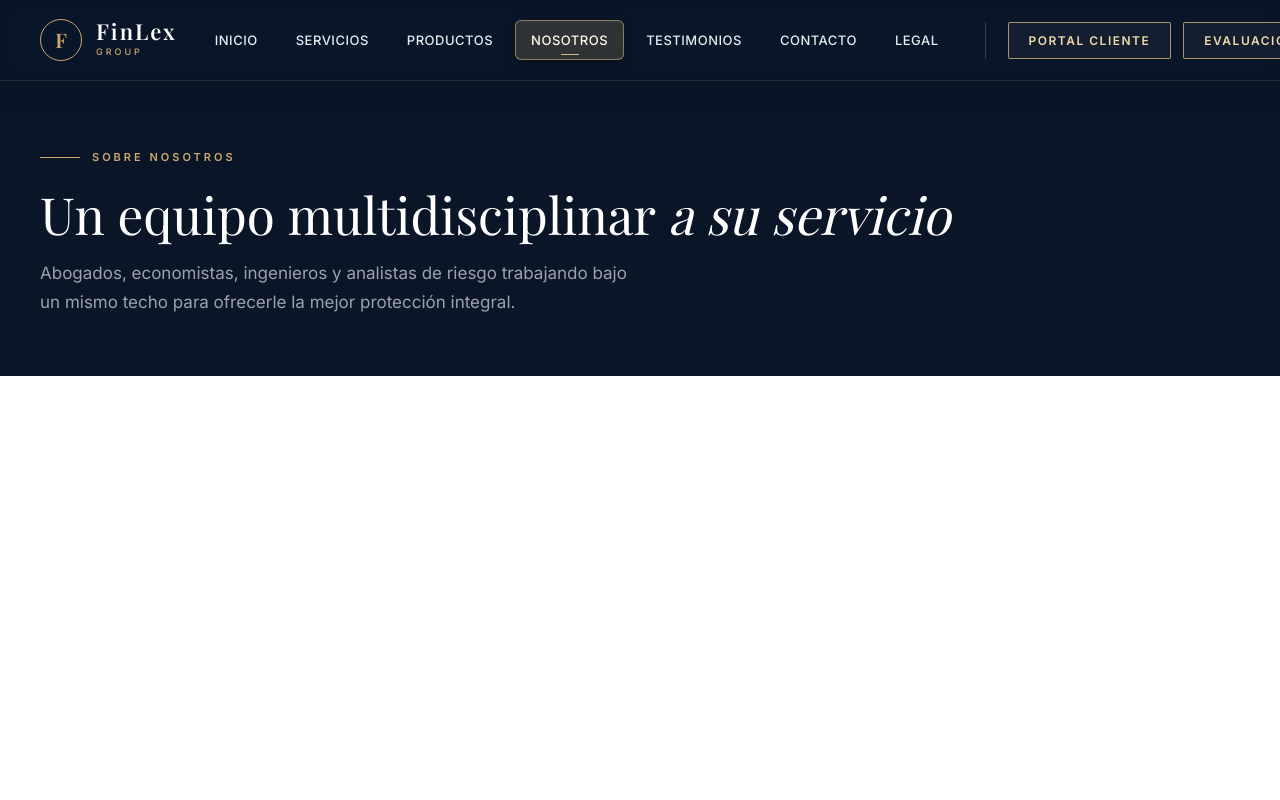
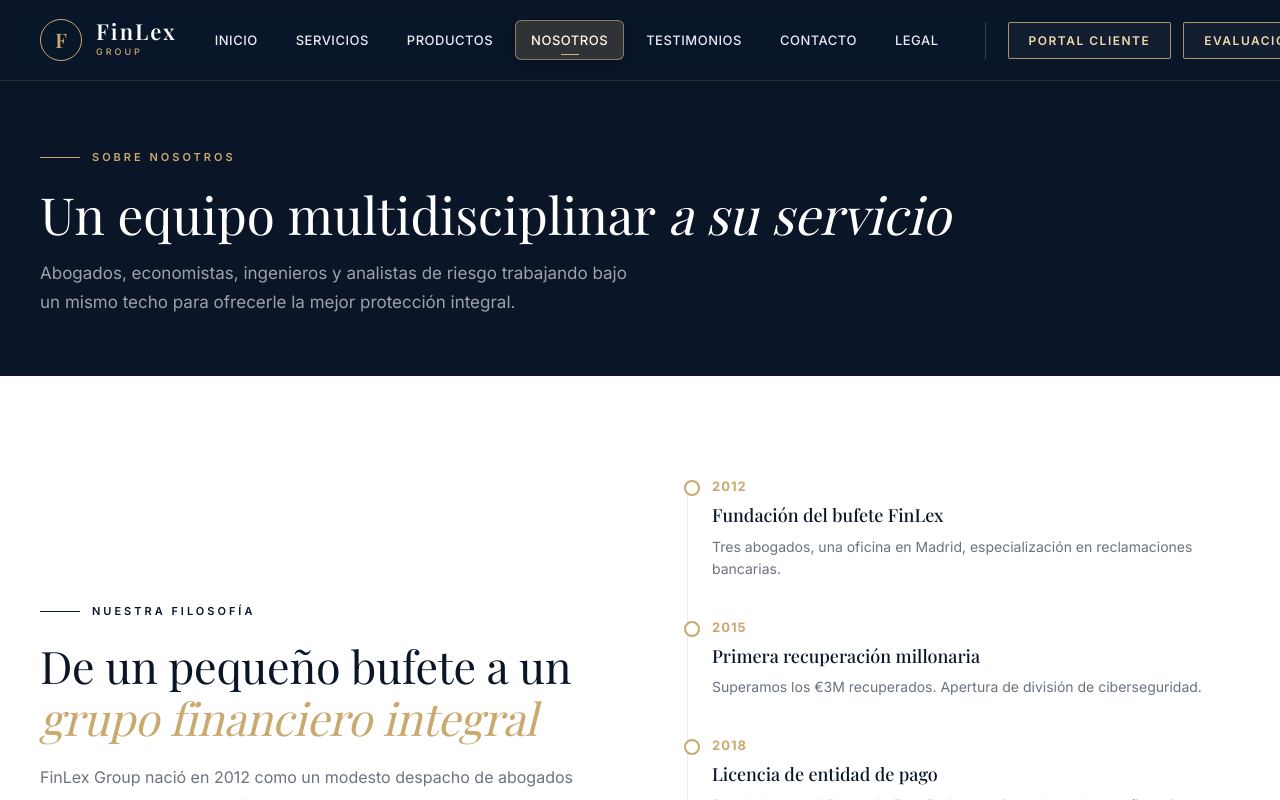
Before and after one commit to 555oliver/FinLexProject, an Angular app: page /about in a window 1280 px wide. Shown: the top 800 px of the page. Built offline with nearby package versions, Linux system fonts and the light colour scheme; a web font is replaced by a local one.

Commit message:
feat: implement global layout shell with scroll-based element animations and design system styles

```diff
--- a/src/app/app.component.ts
+++ b/src/app/app.component.ts
@@ -1,4 +1,4 @@
-import { ChangeDetectionStrategy, Component } from '@angular/core';
+import { AfterViewChecked, ChangeDetectionStrategy, Component, OnDestroy } from '@angular/core';
 import { RouterOutlet } from '@angular/router';
 import { FooterComponent } from './layout/footer/footer.component';
 import { HeaderComponent } from './layout/header/header.component';
@@ -10,4 +10,31 @@ import { GlobalLoadingComponent } from './core/components/global-loading/global-
   template: '<app-global-loading /><app-header /><main><router-outlet /></main><app-footer />',
   changeDetection: ChangeDetectionStrategy.OnPush,
 })
-export class AppComponent {}
+export class AppComponent implements AfterViewChecked, OnDestroy {
+  private readonly observedAttribute = 'data-finlex-animation-observed';
+  private readonly animationObserver = typeof IntersectionObserver === 'undefined'
+    ? null
+    : new IntersectionObserver((entries, observer) => {
+        for (const entry of entries) {
+          if (!entry.isIntersecting) continue;
+          entry.target.classList.add('visible');
+          observer.unobserve(entry.target);
+        }
+      }, { threshold: 0.08, rootMargin: '0px 0px -24px' });
+
+  ngAfterViewChecked(): void {
+    const pendingElements = document.querySelectorAll<HTMLElement>(
+      `.animate-on-scroll:not([${this.observedAttribute}])`,
+    );
+
+    for (const element of pendingElements) {
+      element.setAttribute(this.observedAttribute, 'true');
+      if (this.animationObserver) this.animationObserver.observe(element);
+      else element.classList.add('visible');
+    }
+  }
+
+  ngOnDestroy(): void {
+    this.animationObserver?.disconnect();
+  }
+}
--- a/src/styles.css
+++ b/src/styles.css
@@ -81,6 +81,9 @@ transform: translateY(0);
 .animate-delay-3 { transition-delay: 0.3s; }
 .animate-delay-4 { transition-delay: 0.4s; }
 .animate-delay-5 { transition-delay: 0.5s; }
+@media (prefers-reduced-motion: reduce) {
+.animate-on-scroll { opacity: 1; transform: none; transition: none; }
+}
 /* ========== HEADER ========== */
 .header {
 position: fixed; top: 0; left: 0; right: 0; z-index: 1000;
```
